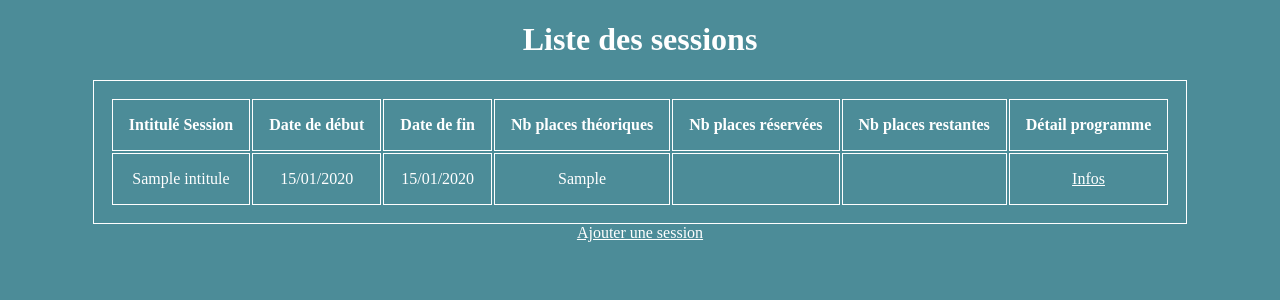
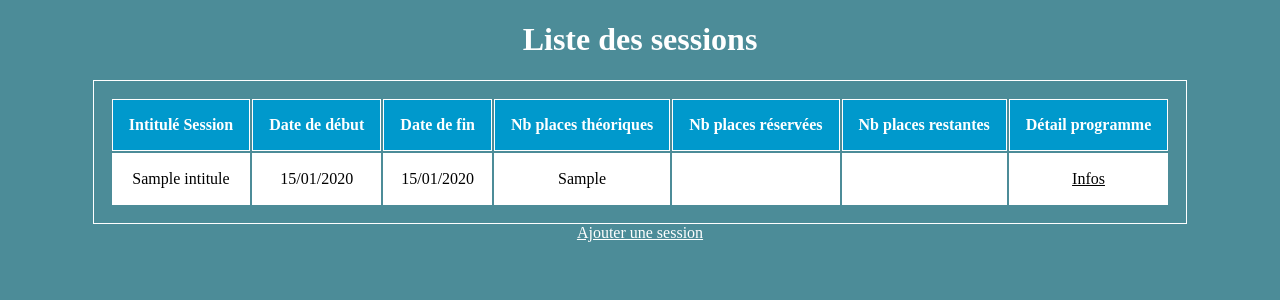
Before and after one commit to adiebate/GestionSession, a Symfony app: template templates/session/index.html.twig in a window 1280 px wide. Shown: the part 26-326 px from the top of the page. Run offline with Twig, Linux system fonts and the light colour scheme; the template is opened without the code that fills it: most values are stand-ins (such as "Sample title", 1, 10 or a date in 2020); some libraries are stand-ins or nearby versions.

Commit message:
Syl20 - Ajout petit CSS3

```diff
--- a/public/css/style.css
+++ b/public/css/style.css
@@ -15,3 +15,17 @@ table, th, td {
     border: 1px solid white;
     padding: 1em;
   }
+  thead {
+      background-color: #0099cc;
+  }
+  tbody{
+      background-color: white;
+      color:black;
+  }
+  tr:nth-child(even) {
+      background-color: #f2f2f2;
+    }
+  tr:hover{
+      background-color: #33add6;
+      color: white;
+  }
--- a/templates/session/showOne.html.twig
+++ b/templates/session/showOne.html.twig
@@ -27,6 +27,7 @@
 
             <tr>
                 <td>
+
                     {{ contenir.module.intitule}}
                 </td>
                 <td>
```
